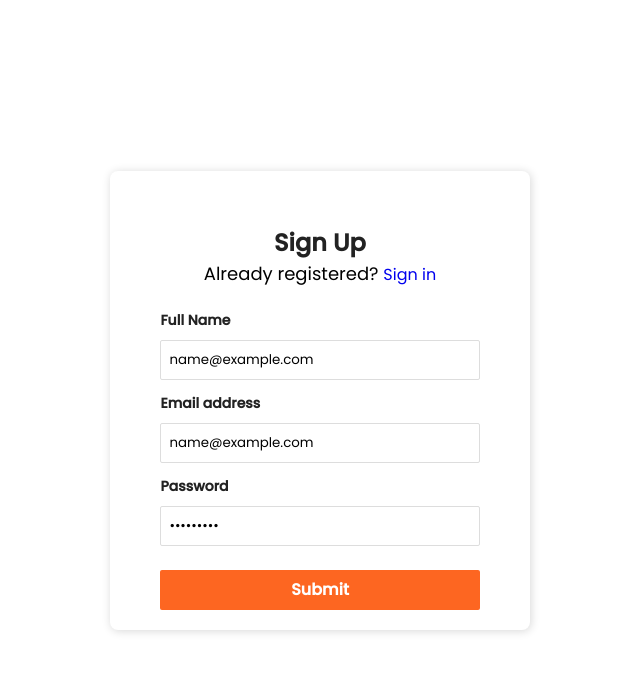
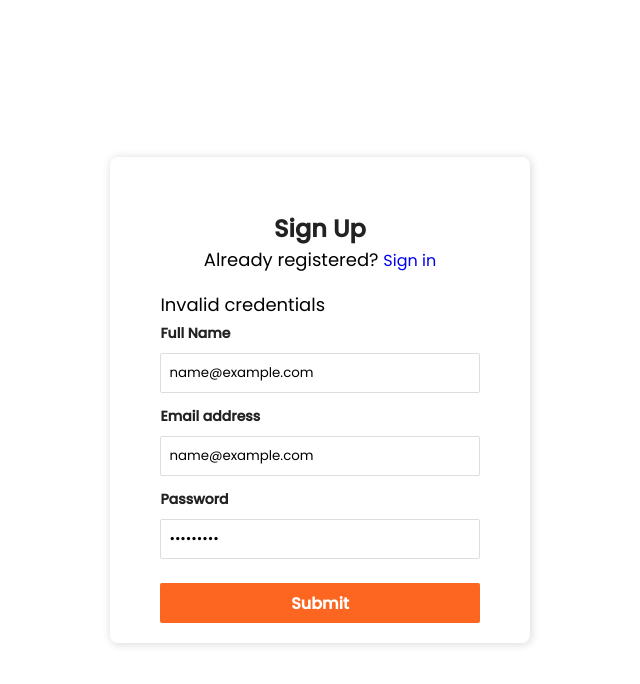
Before and after one commit to Emmykage/Final-capstone-project, a React (Create React App) app: page /auth/register in a window 1280 px wide. Both pictures are taken after typing "name@example.com", "name@example.com", "Sample123" into the empty fields and a click on the button "Submit". Shown: the top 684 px of the page, without its empty margins (320-960 px from the left). Built offline with nearby package versions, Linux system fonts and the light colour scheme; no server answers.

Commit message:
Add Error message on API

```diff
--- a/src/pages/auth/register.jsx
+++ b/src/pages/auth/register.jsx
@@ -38,6 +38,9 @@ const RegisterScreen = (props) => {
              <Link to="/auth/login"> Sign in</Link>
             </span>
           </div>
+          {
+            error && <div className="alert alert-danger">{error.message}</div>
+          }
 
           <div className="form-group ">
             <label>Full Name</label>
```
